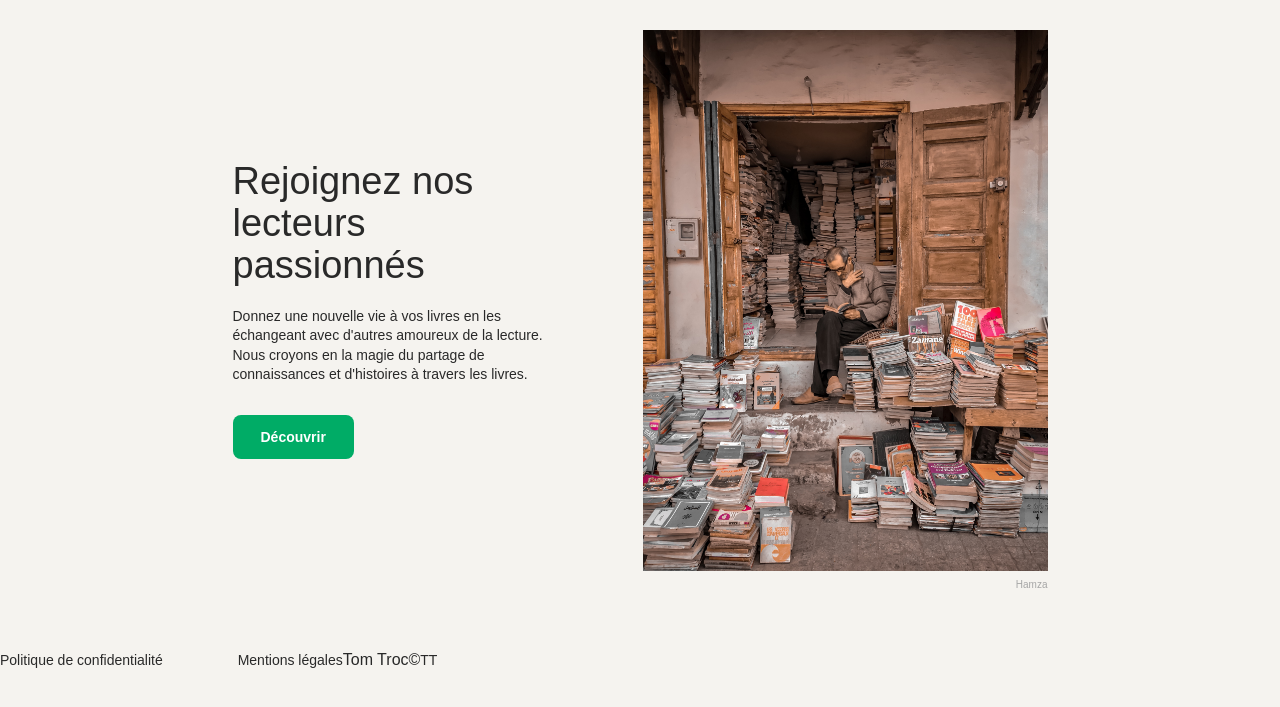
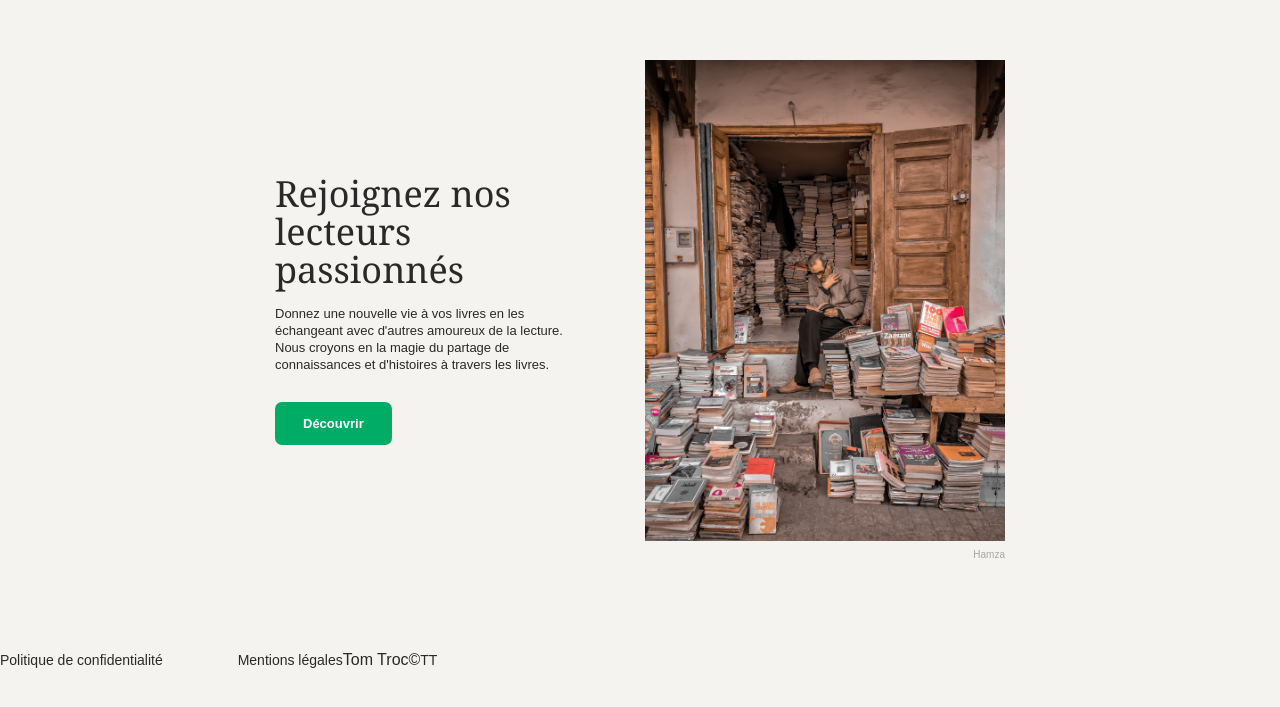
Before and after one commit to magdau5-dev/TomTroc-Project, a PHP site: page / in a window 1280 px wide. Shown: the part 80-787 px from the top of the page. Run offline with PHP 8.4, Linux system fonts and the light colour scheme.

Commit message:
Style: update home hero section

```diff
--- a/style.css
+++ b/style.css
@@ -128,32 +128,33 @@ main section:first-child {
     align-items: center;
     justify-content: center;
 
-    gap: 90px;
+    gap: 70px;
 }
 
 
 /* Bloc avec le titre, le texte et le bouton */
 main section:first-child > div {
-    width: 320px;
+    width: 300px;
 }
 
 
 /* Titre principal */
 main section:first-child h1 {
-    margin-bottom: 20px;
+    margin-bottom: 18px;
 
-    font-size: 38px;
+    font-family: Georgia, serif;
+    font-size: 36px;
     font-weight: 400;
-    line-height: 1.1;
+    line-height: 1.05;
 }
 
 
 /* Texte sous le titre */
 main section:first-child p {
-    margin-bottom: 30px;
+    margin-bottom: 28px;
 
-    font-size: 14px;
-    line-height: 1.4;
+    font-size: 13px;
+    line-height: 1.3;
 }
 
 
@@ -167,16 +168,16 @@ main section:first-child > div > a {
     color: white;
 
     text-decoration: none;
-    border-radius: 8px;
+    border-radius: 7px;
 
-    font-size: 14px;
+    font-size: 13px;
     font-weight: 600;
 }
 
 
 /* Bloc de l'image */
 main section:first-child figure {
-    width: 405px;
+    width: 360px;
 }
 
 
@@ -188,7 +189,7 @@ main section:first-child figure img {
 }
 
 
-/* Petit crédit sous l'image */
+/* Nom de l'auteur sous l'image */
 main section:first-child figcaption {
     margin-top: 8px;
 
```
